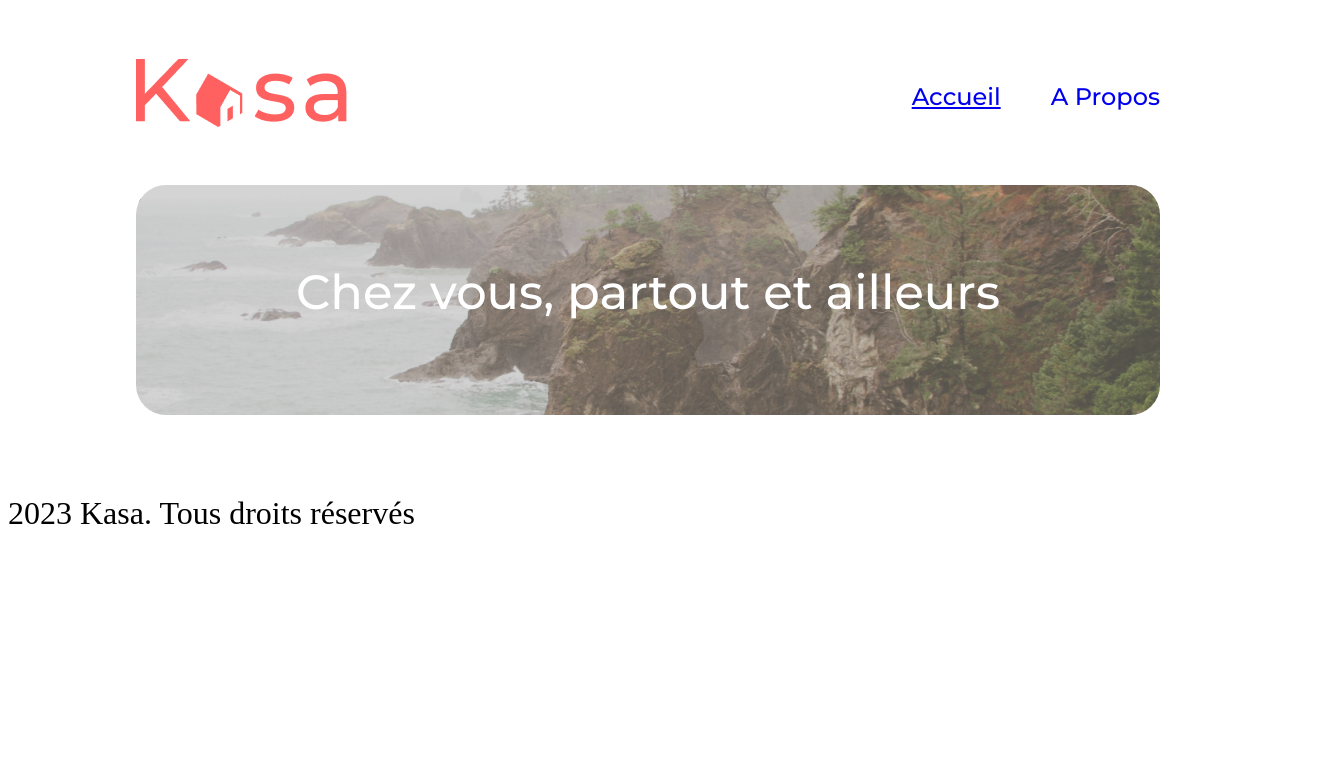
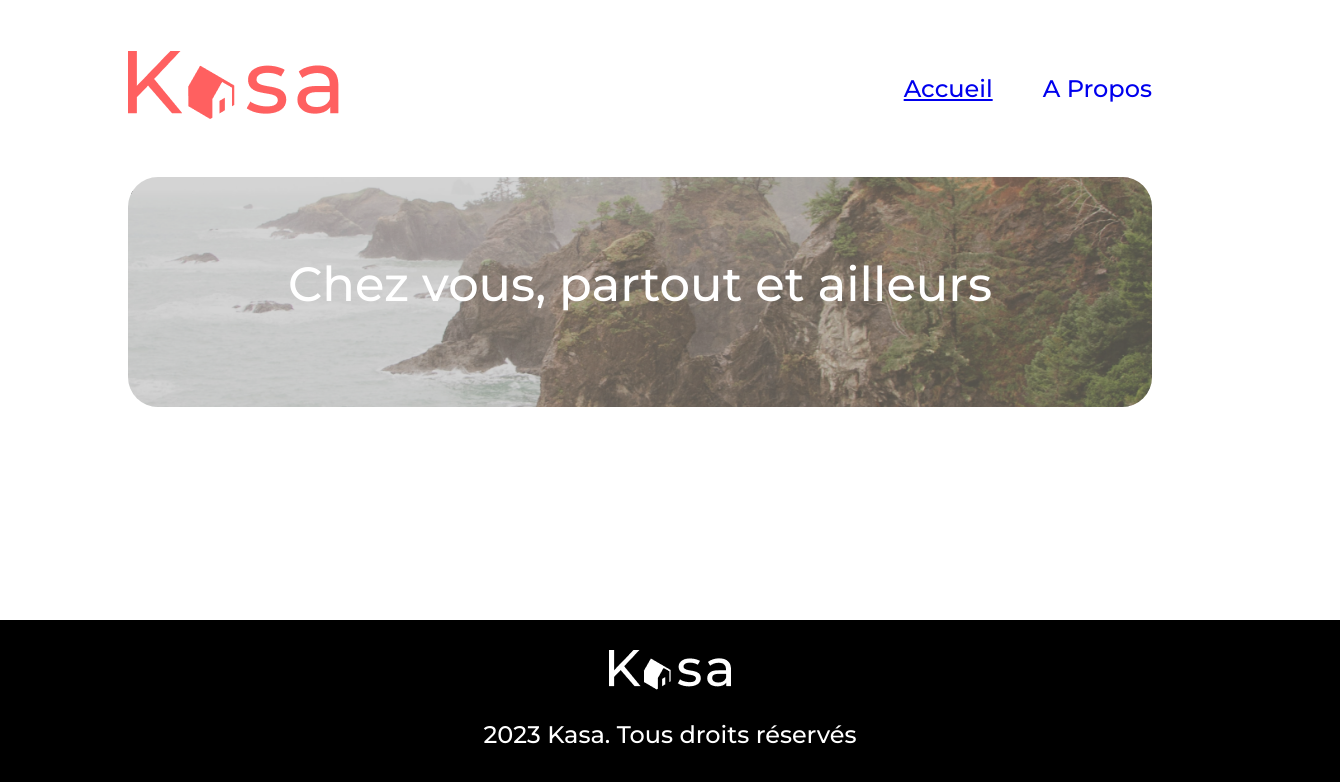
Before and after one commit to leen1515/kasa, a React (Create React App) app: page / in a window 1280 px wide. Shown: the top 782 px of the page, 1340 px wide, since content can reach past the window. Built offline with nearby package versions, Linux system fonts and the light colour scheme.

Commit message:
feat(footer): style footer => bas de page / police

```diff
--- a/src/components/Footer.jsx
+++ b/src/components/Footer.jsx
@@ -2,7 +2,7 @@ import { NavLink } from 'react-router-dom';
 import logoLight from '../assets/logo-light.png';
 
 function Footer () {
-  return <footer>
+  return <footer className='main-footer'>
     <NavLink to="/">
           <img src={logoLight} alt="Logo de Kasa" />
         </NavLink>
--- a/src/sass/_footer.scss
+++ b/src/sass/_footer.scss
@@ -0,0 +1,15 @@
+.main-footer{
+    position: absolute;
+    bottom:0;
+    left:0;
+	height: 120px;
+	width: 100%;
+	padding: 30px;
+    margin:auto;
+	background-color: black;
+	color: white;
+	text-align: center;
+    font-size: 1.5rem;
+    font-weight: 500;
+    font-family: 'Montserrat', sans-serif;
+}
--- a/src/sass/_home.scss
+++ b/src/sass/_home.scss
@@ -2,9 +2,11 @@
 body{
     width:100%;
     font-size: 2em;
+    margin:0;
 }
 
 
 .main-home{
     width:100%;
+    position:relative;
 }
```
Also changed, not shown: src/sass/main.scss (line endings or trailing spaces).
